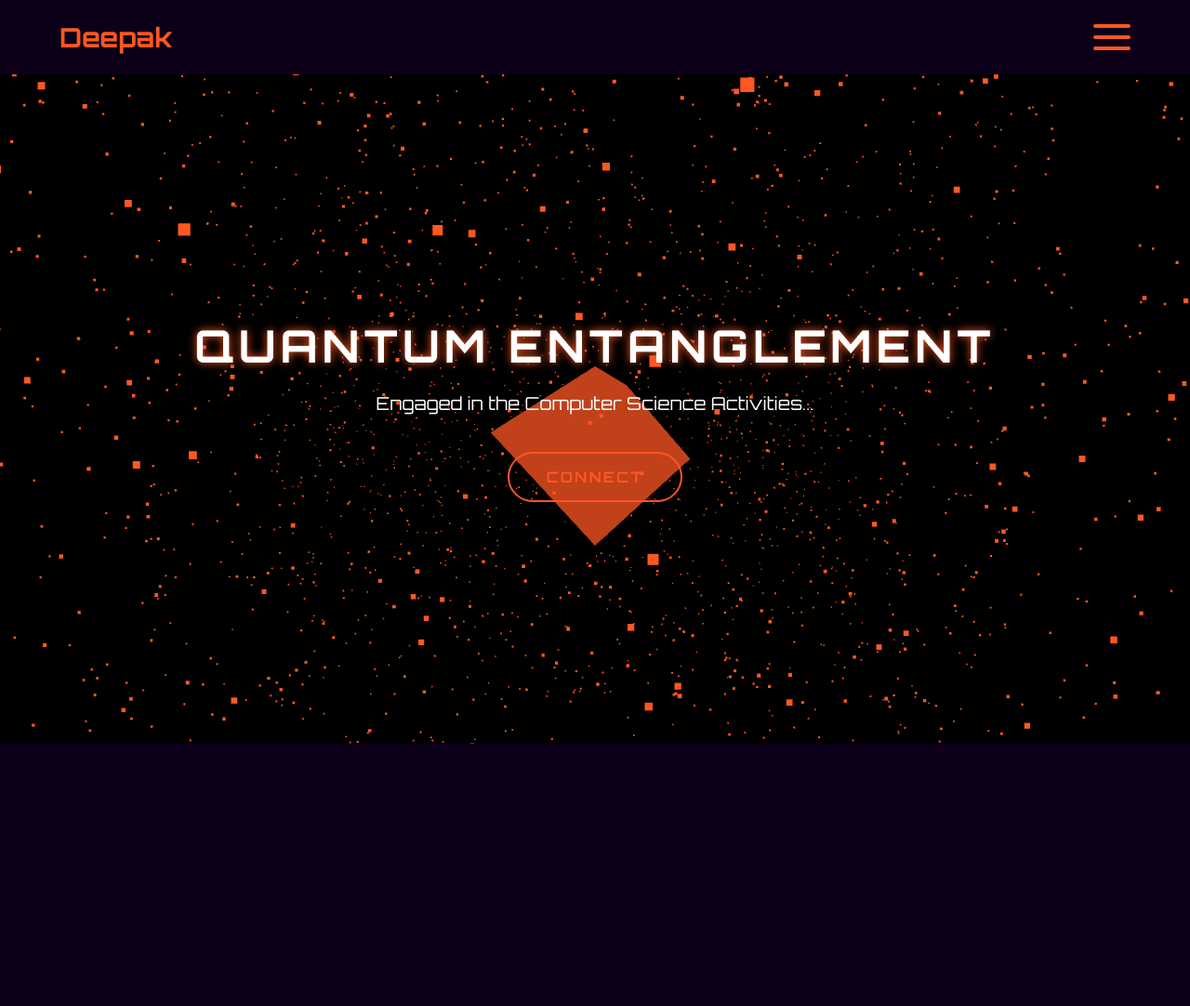
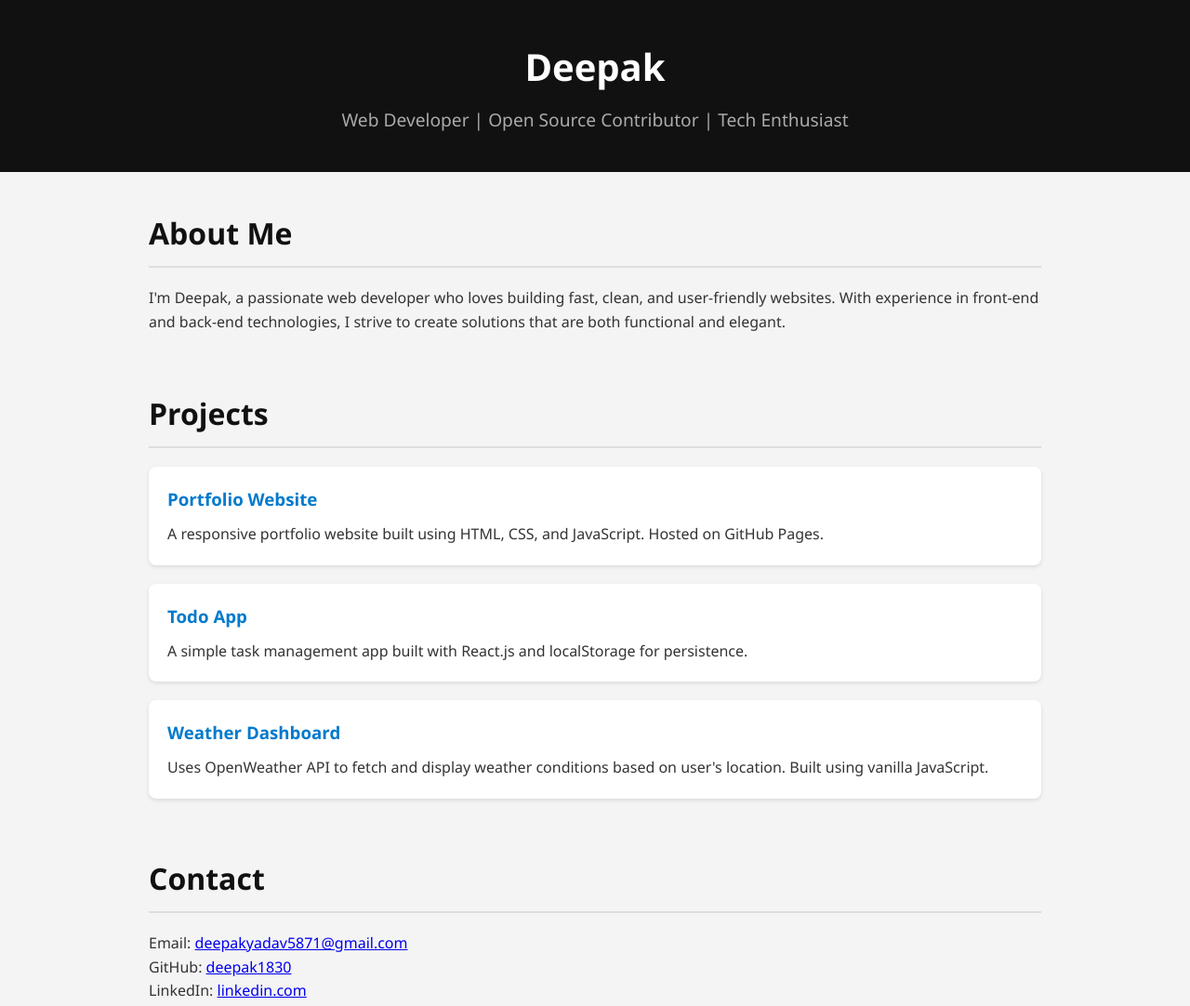
Before and after one commit to deepak1830/deepak1830.github.io, a plain HTML site: page index.html in a window 1280 px wide. Shown: the top 1082 px of the page at 93% size. Before the commit the page ends 800 px from the top, so only its background shows below. Drawn offline with nearby package versions, Linux system fonts and the light colour scheme; animation ran at ten frames a second.

Commit message:
Refactor index.html for improved layout and styles
Updated the HTML structure and styles for the portfolio page, including new sections for projects and contact information.

```diff
--- a/index.html
+++ b/index.html
@@ -1,24 +1,10 @@
 <!DOCTYPE html>
 <html lang="en">
 <head>
-    <meta charset="UTF-8">
-    <meta name="viewport" content="width=device-width, initial-scale=1.0">
-    <title>Deepak Yadav</title>
-
-    <link href="https://fonts.googleapis.com/css2?family=Orbitron:wght@400;700&display=swap" rel="stylesheet">
+  <meta charset="UTF-8" />
+  <meta name="viewport" content="width=device-width, initial-scale=1.0"/>
+  <title>Deepak | Portfolio</title>
   <style>
-:root {
-    --primary-color: #ff5722; /* Vibrant Orange */
-    --secondary-color: #0d001a; /* Dark Space */
-    --text-color: #ffffff; /* White */
-    --header-height: 80px;
-}
-
-@keyframes text-fade-in {
-    from { opacity: 0; transform: translateY(20px); }
-    to { opacity: 1; transform: translateY(0); }
-}
-
     * {
       margin: 0;
       padding: 0;
@@ -26,290 +12,126 @@
     }
 
     body {
-    font-family: 'Orbitron', sans-serif;
-    background-color: var(--secondary-color);
-    color: var(--text-color);
-    overflow-x: hidden;
-    padding-top: var(--header-height);
+      font-family: 'Segoe UI', sans-serif;
+      line-height: 1.6;
+      background-color: #f4f4f4;
+      color: #333;
     }
 
-/* Header Section */
-.header {
-    width: 100%;
-    height: var(--header-height);
-    display: flex;
-    justify-content: space-between;
-    align-items: center;
-    padding: 0 5%;
-    position: fixed;
-    top: 0;
-    left: 0;
-    z-index: 200;
-    background-color: rgba(13, 0, 26, 0.8);
-    backdrop-filter: blur(5px);
+    header {
+      background-color: #111;
+      color: #fff;
+      padding: 40px 20px;
+      text-align: center;
     }
 
-.logo {
-    font-size: 1.8rem;
-    font-weight: 700;
-    color: var(--primary-color);
+    header h1 {
+      font-size: 2.5em;
+      margin-bottom: 10px;
     }
 
-.menu-toggle {
-    width: 40px;
-    height: 40px;
-    position: relative;
-    cursor: pointer;
-    z-index: 201;
+    header p {
+      font-size: 1.2em;
+      color: #aaa;
     }
 
-.hamburger, .hamburger::before, .hamburger::after {
-    content: '';
-    position: absolute;
-    width: 100%;
-    height: 4px;
-    background-color: var(--primary-color);
-    border-radius: 2px;
-    transition: transform 0.4s cubic-bezier(0.68, -0.55, 0.27, 1.55);
+    .container {
+      max-width: 1000px;
+      margin: auto;
+      padding: 40px 20px;
     }
 
-.hamburger { top: 50%; transform: translateY(-50%); }
-.hamburger::before { top: -12px; }
-.hamburger::after { top: 12px; }
-
-/* Hero Banner Section */
-.hero-banner {
-    width: 100%;
-    height: calc(100vh - var(--header-height));
-    display: flex;
-    justify-content: center;
-    align-items: center;
-    text-align: center;
-    position: relative;
-    overflow: hidden;
-    background: radial-gradient(circle at center, #0d001a, #0d001a);
+    section {
+      margin-bottom: 60px;
     }
 
-#quantum-canvas {
-    position: absolute;
-    top: 0;
-    left: 0;
-    width: 100%;
-    height: 100%;
-    z-index: 1;
+    h2 {
+      font-size: 2em;
+      color: #111;
+      margin-bottom: 20px;
+      border-bottom: 2px solid #ddd;
+      padding-bottom: 10px;
     }
 
-.hero-content {
-    position: relative;
-    z-index: 10;
+    .projects .project {
+      background: white;
+      border-radius: 8px;
+      box-shadow: 0 2px 4px rgba(0,0,0,0.1);
+      padding: 20px;
+      margin-bottom: 20px;
     }
 
-#holographic-text {
-    font-size: 3rem;
-    font-weight: 700;
-    margin-bottom: 20px;
-    text-transform: uppercase;
-    letter-spacing: 5px;
-    color: var(--text-color);
-    text-shadow: 0 0 10px var(--primary-color);
+    .project h3 {
+      margin-bottom: 10px;
+      color: #007acc;
     }
 
-.hero-content p {
-    font-size: 1.2rem;
-    opacity: 0;
-    animation: text-fade-in 1s 1.5s forwards;
+    footer {
+      background: #111;
+      color: #ccc;
+      text-align: center;
+      padding: 20px;
+      font-size: 0.9em;
     }
 
-.cta-button {
-    display: inline-block;
-    margin-top: 40px;
-    padding: 15px 40px;
-    background: transparent;
-    color: var(--primary-color);
-    text-decoration: none;
-    text-transform: uppercase;
-    font-weight: 700;
-    letter-spacing: 2px;
-    border: 2px solid var(--primary-color);
-    border-radius: 50px;
-    position: relative;
-    z-index: 2;
-    opacity: 0;
-    animation: text-fade-in 1s 2s forwards;
-    transition: all 0.3s ease;
+    @media (max-width: 768px) {
+      header h1 {
+        font-size: 2em;
       }
 
-.cta-button:hover {
-    background-color: var(--primary-color);
-    color: var(--secondary-color);
-    box-shadow: 0 0 20px var(--primary-color);
+      .container {
+        padding: 20px;
       }
-
-#permission-button {
-    position: absolute;
-    bottom: 50px;
-    left: 50%;
-    transform: translateX(-50%);
-    padding: 15px 30px;
-    background-color: var(--primary-color);
-    color: var(--secondary-color);
-    border: none;
-    cursor: pointer;
-    border-radius: 50px;
-    font-family: 'Orbitron', sans-serif;
-    font-weight: 700;
-    z-index: 100;
-    display: none; /* Initially hidden */
     }
-
   </style>
 </head>
 <body>
 
-    <header class="header">
-        <div class="logo">Deepak</div>
-        <div class="menu-toggle">
-            <div class="hamburger"></div>
-        </div>
+  <header>
+    <h1>Deepak</h1>
+    <p>Web Developer | Open Source Contributor | Tech Enthusiast</p>
   </header>
 
-    <div class="hero-banner">
-        <canvas id="quantum-canvas"></canvas>
-        <div class="hero-content">
-            <h1 id="holographic-text"></h1>
-            <p>Engaged in the Computer Science Activities...</p>
-            <a href="deepak1830.github.io" class="cta-button">Connect</a>
+  <div class="container">
+
+    <section id="about">
+      <h2>About Me</h2>
+      <p>
+        I'm Deepak, a passionate web developer who loves building fast, clean, and user-friendly websites. With experience in front-end and back-end technologies, I strive to create solutions that are both functional and elegant.
+      </p>
+    </section>
+
+    <section id="projects">
+      <h2>Projects</h2>
+
+      <div class="projects">
+        <div class="project">
+          <h3>Portfolio Website</h3>
+          <p>A responsive portfolio website built using HTML, CSS, and JavaScript. Hosted on GitHub Pages.</p>
         </div>
-        <button id="permission-button">Enable Motion</button>
+        <div class="project">
+          <h3>Todo App</h3>
+          <p>A simple task management app built with React.js and localStorage for persistence.</p>
+        </div>
+        <div class="project">
+          <h3>Weather Dashboard</h3>
+          <p>Uses OpenWeather API to fetch and display weather conditions based on user's location. Built using vanilla JavaScript.</p>
+        </div>
+      </div>
+    </section>
+
+    <section id="contact">
+      <h2>Contact</h2>
+      <p>Email: <a href="mailto:youremail@example.com">deepakyadav5871@gmail.com</a></p>
+      <p>GitHub: <a href="https://github.com/deepak1830" target="_blank">deepak1830</a></p>
+      <p>LinkedIn: <a href="https://www.linkedin.com/in/YOUR-LINKEDIN" target="_blank">linkedin.com</a></p>
+    </section>
+
   </div>
 
-    <script src="https://cdnjs.cloudflare.com/ajax/libs/three.js/r128/three.min.js"></script>
-    <script src="https://cdnjs.cloudflare.com/ajax/libs/gsap/3.9.1/gsap.min.js"></script>
-<script>
-// Function to check for device orientation support and request permission if needed
-function initDeviceOrientation() {
-    if (typeof DeviceOrientationEvent.requestPermission === 'function') {
-        const button = document.getElementById('permission-button');
-        button.style.display = 'block';
+  <footer>
+    <p>&copy; 2025 Deepak. All rights reserved.</p>
+  </footer>
 
-        button.addEventListener('click', () => {
-            DeviceOrientationEvent.requestPermission()
-                .then(permissionState => {
-                    if (permissionState === 'granted') {
-                        window.addEventListener('deviceorientation', handleOrientation);
-                        window.addEventListener('devicemotion', handleMotion);
-                        button.style.display = 'none';
-                    }
-                })
-                .catch(console.error);
-        });
-    } else {
-        window.addEventListener('deviceorientation', handleOrientation);
-        window.addEventListener('devicemotion', handleMotion);
-    }
-}
-
-let beta = 0;
-let gamma = 0;
-let isShaking = false;
-
-function handleOrientation(event) {
-    beta = event.beta;
-    gamma = event.gamma;
-}
-
-function handleMotion(event) {
-    const acceleration = event.accelerationIncludingGravity;
-    const shakeThreshold = 15;
-    const accelerationX = acceleration.x;
-    const accelerationY = acceleration.y;
-    const accelerationZ = acceleration.z;
-
-    if (accelerationX > shakeThreshold || accelerationY > shakeThreshold || accelerationZ > shakeThreshold) {
-        if (!isShaking) {
-            isShaking = true;
-            triggerQuantumGlitch();
-            setTimeout(() => {
-                isShaking = false;
-            }, 1000); // Glitch duration
-        }
-    }
-}
-
-// Three.js setup
-const scene = new THREE.Scene();
-const camera = new THREE.PerspectiveCamera(75, window.innerWidth / window.innerHeight, 0.1, 1000);
-const renderer = new THREE.WebGLRenderer({ canvas: document.getElementById('quantum-canvas'), antialias: true });
-
-renderer.setSize(window.innerWidth, window.innerHeight);
-camera.position.z = 5;
-
-const ambientLight = new THREE.AmbientLight(0x404040);
-scene.add(ambientLight);
-const pointLight = new THREE.PointLight(0xff5722, 1, 100);
-scene.add(pointLight);
-
-// Main object
-const geometry = new THREE.OctahedronGeometry(1.5, 0);
-const material = new THREE.MeshPhongMaterial({ color: 0xff5722, emissive: 0xff5722, emissiveIntensity: 0.5 });
-const mainObject = new THREE.Mesh(geometry, material);
-scene.add(mainObject);
-
-// Particles
-const particleGeometry = new THREE.BufferGeometry();
-const particleCount = 5000;
-const posArray = new Float32Array(particleCount * 3);
-for (let i = 0; i < particleCount * 3; i++) {
-    posArray[i] = (Math.random() - 0.5) * 20;
-}
-particleGeometry.setAttribute('position', new THREE.BufferAttribute(posArray, 3));
-const particleMaterial = new THREE.PointsMaterial({ color: 0xff5722, size: 0.05 });
-const particles = new THREE.Points(particleGeometry, particleMaterial);
-scene.add(particles);
-
-// Glitch effect function
-function triggerQuantumGlitch() {
-    gsap.to(mainObject.scale, { x: 1.2, y: 1.2, z: 1.2, duration: 0.1, yoyo: true, repeat: 1 });
-    gsap.to(particles.material, { size: 0.1, duration: 0.1, yoyo: true, repeat: 1 });
-    gsap.to(mainObject.material.color, { r: 1, g: 0.5, b: 0, duration: 0.1, yoyo: true, repeat: 1 });
-
-    // Animate camera and particles for the "scatter" effect
-    gsap.to(particles.rotation, { x: Math.random() * 2, y: Math.random() * 2, z: Math.random() * 2, duration: 0.5 });
-    gsap.to(mainObject.position, { x: Math.random() * 0.2 - 0.1, y: Math.random() * 0.2 - 0.1, z: Math.random() * 0.2 - 0.1, duration: 0.1, yoyo: true, repeat: 1 });
-}
-
-// Animation loop
-function animate() {
-    requestAnimationFrame(animate);
-
-    // Apply device orientation to camera
-    const rotationX = (beta - 90) / 90 * (Math.PI / 2);
-    const rotationY = gamma / 90 * (Math.PI / 2);
-    camera.position.x = Math.sin(rotationY) * 5;
-    camera.position.y = Math.sin(rotationX) * 5;
-    camera.lookAt(scene.position);
-
-    mainObject.rotation.x += 0.005;
-    mainObject.rotation.y += 0.005;
-    particles.rotation.y += 0.001;
-
-    renderer.render(scene, camera);
-}
-
-window.addEventListener('resize', () => {
-    camera.aspect = window.innerWidth / window.innerHeight;
-    camera.updateProjectionMatrix();
-    renderer.setSize(window.innerWidth, window.innerHeight);
-});
-
-initDeviceOrientation();
-animate();
-
-// Title Text
-const titleText = document.getElementById('holographic-text');
-titleText.innerText = "QUANTUM ENTANGLEMENT";
-gsap.fromTo(titleText, { opacity: 0, y: 20 }, { opacity: 1, y: 0, duration: 1, delay: 1.5 });
-
-</script>
 </body>
 </html>
```
Lines whose indentation alone changed are shown as unchanged.
